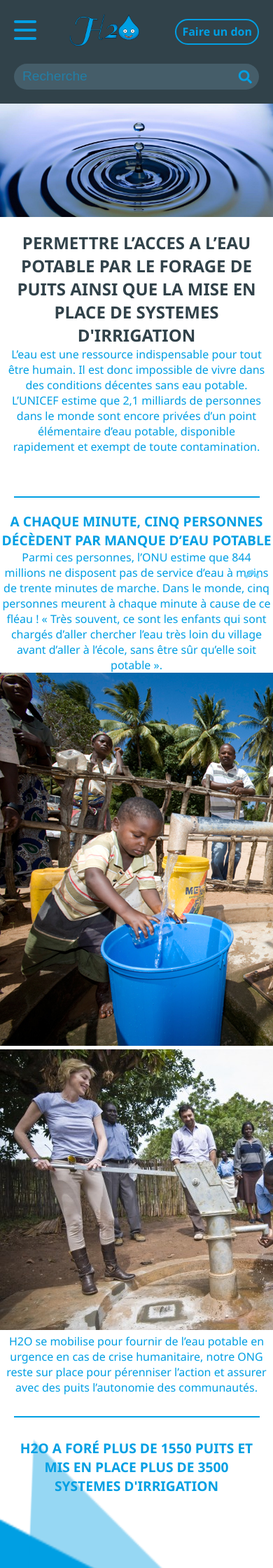
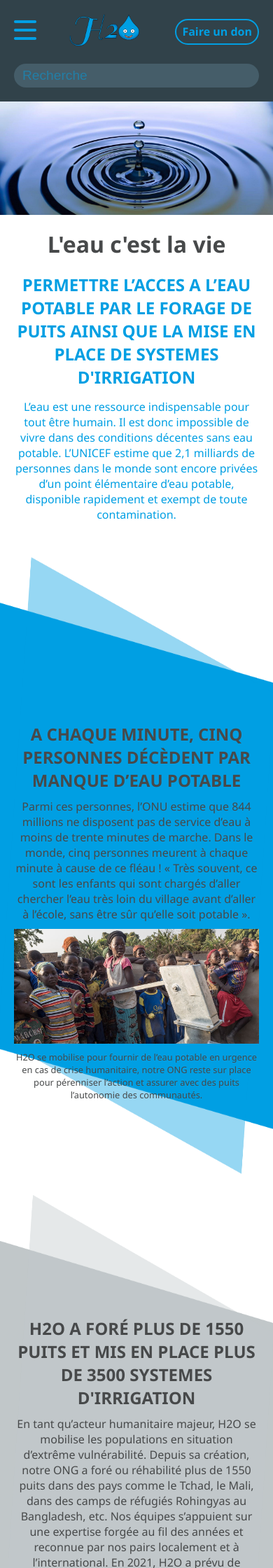
Before and after one commit to TahiKari/H2O, a PHP site: page /pages/l-ong.html in a window 390 px wide; the page is wider, and only the part inside the window is pictured. Shown: the top 2240 px of that part at 70% size. Run offline with PHP 8.4, Linux system fonts and the light colour scheme.

Commit message:
ft - H2O#16: add css page ong and responsive

```diff
--- a/index.html
+++ b/index.html
@@ -73,7 +73,7 @@
 
   <main>
     <h1>L'eau c'est la vie</h1>
-    <section class="top">
+    <section class="top-index">
       <h2>Nos actions</h2>
       <div class="top-container">
         <div class="card-1 card">
@@ -123,7 +123,7 @@
         </div>
       </div>
     </section>
-    <section class="center">
+    <section class="center-index">
       <h2>Confiance et organisation</h2>
       <div class="center-container">
         <div class="content-top">
@@ -162,7 +162,7 @@
         </div>
       </div>
     </section>
-    <div class="btm">
+    <div class="btm-index">
       <h2>Ils parlent de nous</h2>
       <span>Ils parlent de nous</span>
       <div class="pub">
--- a/pages/l-ong.html
+++ b/pages/l-ong.html
@@ -6,9 +6,8 @@
   <meta http-equiv="X-UA-Compatible" content="IE=edge">
   <meta name="viewport" content="width=device-width, initial-scale=1.0">
   <title>L'Ong</title>
-  <link rel="stylesheet" href="ressources/fontawesome-free-5.15.3-web/css/all.css">
+  <link rel="stylesheet" type="text" href="ressources/fontawesome-free-5.15.3-web/css/all.css">
   <link rel="stylesheet" type="text/css" href="../public/css/style.css">
-  <link rel="stylesheet" href="../public/css/l-ong.css">
 </head>
 
 <body>
@@ -75,10 +74,10 @@
     </div>
   </header>
 
-  <main>
-    <section class="top">
-      <h1>PERMETTRE L’ACCES A L’EAU POTABLE PAR LE FORAGE DE PUITS AINSI QUE LA MISE EN PLACE DE
-        SYSTEMES D'IRRIGATION</h2>
+  <main class="main-ong">
+    <h1>L'eau c'est la vie</h1>
+    <section class="top-ong">
+      <h2 class="top-h2">PERMETTRE L’ACCES A L’EAU POTABLE PAR LE FORAGE DE PUITS AINSI QUE LA MISE EN PLACE DE SYSTEMES D'IRRIGATION</h2>
       <p>
         L’eau est une ressource indispensable pour tout être humain. Il est donc impossible de
         vivre dans des conditions décentes sans eau potable. L’UNICEF estime que 2,1 milliards de
@@ -86,27 +85,24 @@
         disponible rapidement et exempt de toute contamination.
       </p>
     </section>
-    <section class="center">
-      <h3>A CHAQUE MINUTE, CINQ PERSONNES DÉCÈDENT PAR MANQUE D’EAU POTABLE</h3>
-      <p>
+    <section class="center-ong">
+      <h2>A CHAQUE MINUTE, CINQ PERSONNES DÉCÈDENT PAR MANQUE D’EAU POTABLE</h2>
+      <p class="center-ong_p1">
         Parmi ces personnes, l’ONU estime que 844 millions ne disposent pas de service d’eau à
         moins de trente minutes de marche. Dans le monde, cinq personnes meurent à chaque minute
         à cause de ce fléau ! « Très souvent, ce sont les enfants qui sont chargés d’aller chercher
         l’eau très loin du village avant d’aller à l’école, sans être sûr qu’elle soit potable ».
       </p>
-      <img src="../ressources/images/aide-humanitaire-puit-1.jpg" alt="Photo enant qui puise de
-          l'eau avec sa mère">
-      <img src="../ressources/images/aide-humanitaire-puit-3.jpg" alt="Photo femme qui puise de
-          l'eau avec un enfant">
-      <p>
+      <img src="../ressources/images/aide-humanitaire-puit-1.jpg" alt="Photo enfant qui puise de l'eau">
+      <p class="center-ong_p2">
         H2O se mobilise pour fournir de l’eau potable en urgence en cas de crise humanitaire, notre
         ONG reste sur place pour pérenniser l’action et assurer avec des puits l’autonomie des
         communautés.
       </p>
     </section>
-    <section class="btm">
-      <h3>H2O A FORÉ PLUS DE 1550 PUITS ET MIS EN PLACE PLUS DE 3500 SYSTEMES D'IRRIGATION</h3>
-      <p>
+    <section class="btm-ong">
+      <h2 class="btm-h2">H2O A FORÉ PLUS DE 1550 PUITS ET MIS EN PLACE PLUS DE 3500 SYSTEMES D'IRRIGATION</h2>
+      <p class="btm-p">
         En tant qu’acteur humanitaire majeur, H2O se mobilise les populations en situation
         d’extrême vulnérabilité. Depuis sa création, notre ONG a foré ou réhabilité plus de 1550
         puits dans des pays comme le Tchad, le Mali, dans des camps de réfugiés Rohingyas au
@@ -114,9 +110,7 @@
         reconnue par nos pairs localement et à l’international. En 2021, H2O a prévu de continuer
         à creuser des puits dans des régions écartées des réseaux d’approvisionnement.
       </p>
-      <img src="../ressources/images/aide-humanitaire-puit-2.png" alt="Image femme qui puise de
-        l'eau avec son enfant">
-      <img src="../ressources/images/aide-humanitaire-puit-4.jpg" alt="Photo groupe enfants
+      <img class="btm-img" src="../ressources/images/aide-humanitaire-puit-4.jpg" alt="Photo groupe enfants
         devant un puit">
     </section>
   </main>
--- a/public/css/style.css
+++ b/public/css/style.css
@@ -35,6 +35,10 @@ p,
 a,
 a:hover {
   color: #009fe3;
+}
+
+h1 {
+  color: #47494A;
 }
 
 ul {
@@ -598,31 +602,25 @@ h3 {
   font-size: 1.2em;
 }
 
-.card h3,
-.card-inner,
-.card-front,
-.card-back,
-.content-top,
-.content-btm,
-.art,
-.pub,
-.pub-logo {
-  width: 100%;
-}
-
-.top {
+.top-index {
   margin-bottom: 20px;
   padding: 0 10px;
 }
 
-.top h2 {
+.top-index h2 {
   margin: 30px auto 20px;
   color: #009fe3;
-  width: 45%;
 }
 
 .top-container {
   padding: 0 20px;
+}
+
+.card h3,
+.card-inner,
+.card-front,
+.card-back {
+  width: 100%;
 }
 
 .card {
@@ -690,16 +688,16 @@ h3 {
 }
 
 /* main centre */
-.center {
+.center-index {
   padding: 20px 0 30px;
   height: auto;
 }
 
-.center h2 {
+.center-index h2 {
   margin-bottom: 20px;
 }
 
-.center::before {
+.center-index::before {
   content: "";
   height: 2px;
   width: 90%;
@@ -708,7 +706,7 @@ h3 {
   margin: 20px auto;
 }
 
-.center::after {
+.center-index::after {
   content: "";
   width: 90%;
   height: 2px;
@@ -1052,8 +1061,113 @@ h3 {
   }
 }
 /* Contenu page l'ong */
-h1 {
-  color: #31424a;
+.main-ong h2,
+.main-ong p {
+  color: #47494A;
+}
+
+.top-ong {
+  margin: 20px 20px 50px;
+}
+
+.top-ong h2 {
+  margin-bottom: 15px;
+  color: .top-ong h2 color1;
+}
+
+.top-ong h2, .top-ong p {
+  color: #009fe3;
+}
+
+.center-ong {
+  height: auto;
+  background: no-repeat url("../../ressources/images/bg-rectangle-bleu_856x1157.png");
+  background-size: 100% 100%;
+  padding: 50px 20px 0;
+  margin-bottom: 30px;
+  display: grid;
+  grid-template-columns: 1fr;
+  grid-template-rows: 1fr 0.1fr 0.1fr auto 1fr;
+  grid-template-areas: "." "center-ong-h2" "center-ong_p1" "center-ong-img" "center-ong_p2";
+  gap: 10px;
+}
+
+.center-ong h2 {
+  grid-area: center-ong-h2;
+}
+
+.center-ong_p1 {
+  grid-area: center-ong_p1;
+}
+
+.center-ong_p2 {
+  grid-area: center-ong_p2;
+}
+
+.center-ong img {
+  grid-area: center-ong-img;
+}
+
+.center-ong_p2 {
+  font-size: 0.8em;
+}
+
+.center-ong img,
+.btm-ong img {
+  width: 100%;
+}
+
+.btm-ong {
+  height: auto;
+  background: no-repeat url("../../ressources/images/bg-rectangle-gris_860x1253.png");
+  background-size: 100% 100%;
+  padding: 50px 20px 0;
+  margin-bottom: 30px;
+  display: grid;
+  grid-template-columns: 1fr;
+  grid-template-rows: 0.4fr 0.1fr 0.1fr 1fr;
+  grid-template-areas: "." "btm-h2" "btm-p" "btm-img";
+  gap: 10px;
+}
+
+.btm-h2 {
+  grid-area: btm-h2;
+}
+
+.btm-p {
+  grid-area: btm-p;
+}
+
+.btm-img {
+  grid-area: btm-img;
+}
+
+@media all and (min-width: 425px) {
+  .center-ong {
+    padding: 100px 20px 0;
+  }
+}
+@media all and (min-width: 768px) {
+  .top-ong {
+    margin: 20px 20px 50px;
+  }
+
+  .center-ong {
+    padding: 150px 20px 0;
+  }
+}
+@media all and (min-width: 1024px) {
+  .main-ong {
+    font-size: 1.3em;
+  }
+
+  .top-ong {
+    margin: 20px 20px 50px;
+  }
+
+  .center-ong {
+    padding: 250px 20px 0;
+  }
 }
 
 /*# sourceMappingURL=style.css.map */
--- a/sass/base/_general.scss
+++ b/sass/base/_general.scss
@@ -34,6 +34,10 @@ a:hover {
   color: $color1;
 }
 
+h1 {
+  color: $color5;
+}
+
 ul {
   list-style: none;
   padding: 0;
--- a/sass/pages/_content.scss
+++ b/sass/pages/_content.scss
@@ -13,33 +13,27 @@ h3 {
   font-size: 1.2em;
 }
 
-.card h3,
-.card-inner,
-.card-front,
-.card-back,
-.content-top,
-.content-btm,
-.art,
-.pub,
-.pub-logo {
-  width: 100%;
-}
-
-.top {
+.top-index {
   margin-bottom: 20px;
   padding: 0 10px;
 }
 
-.top {
+.top-index {
   & h2 {
     margin: 30px auto 20px;
     color: $color1;
-    width: 45%;
   }
 }
 
 .top-container {
   padding: 0 20px;
+}
+
+.card h3,
+.card-inner,
+.card-front,
+.card-back {
+  width: 100%;
 }
 
 .card {
@@ -111,18 +105,18 @@ h3 {
 }
 
 /* main centre */
-.center {
+.center-index{
   padding: 20px 0 30px;
   height: auto;
 }
 
-.center {
+.center-index {
   & h2 {
     margin-bottom: 20px;
   }
 }
 
-.center::before {
+.center-index::before {
   content: "";
   height: 2px;
   width: 90%;
@@ -131,7 +125,7 @@ h3 {
   margin: 20px auto;
 }
 
-.center::after {
+.center-index::after {
   content: "";
   width: 90%;
   height: 2px;
@@ -173,10 +173,10 @@ h3 {
   }
 }
 
-.btm {
+.btm-index {
   height: auto;
   background: no-repeat
-    url("../../ressources/images/bg-rectangle-blue-320x750.png");
+    url("../../ressources/images/bg-rectangle-bleu_856x1157.png");
   background-size: 100% 100%;
   padding: 0 20px;
   margin-bottom: 30px;
@@ -191,12 +191,14 @@ h3 {
     ".";
 }
 
-.btm h2,
-.btm span {
-  font-size: 1.3em;
+.btm-index-index {
+  & h2,
+  span {
+    font-size: 1.3em;
+  }
 }
 
-.btm {
+.btm-index {
   & h2 {
     grid-area: btm-h2;
     color: $color5;
@@ -205,7 +207,7 @@ h3 {
   }
 }
 
-.btm {
+.btm-index {
   & span {
     grid-area: btm-span;
     position: relative;
@@ -267,7 +274,7 @@ h3 {
   justify-content: flex-start;
 }
 
-.btm {
+.btm-index {
   & img {
     width: 80%;
   }
@@ -278,14 +285,14 @@ h3 {
     font-size: 0.9em;
   }
 
-  .btm {
+  .btm-index {
     & h2,
     span {
       font-size: 1.4em;
     }
   }
 
-  .btm {
+  .btm-index {
     & img {
       width: 70%;
     }
--- a/sass/pages/_l-ong.scss
+++ b/sass/pages/_l-ong.scss
@@ -1,4 +1,136 @@
 /* Contenu page l'ong */
-h1 {
-  color: $color2;
+.main-ong {
+  & h2,
+  p {
+    color: $color5;
+  }
 }
+
+.top-ong {
+  margin: 20px 20px 50px;
+}
+
+.top-ong {
+  & h2 {
+    margin-bottom: 15px;
+    color: &color1;
+  }
+}
+
+
+  .top-ong {
+    & h2, p {
+      color: $color1;
+    }
+  }
+
+
+.center-ong {
+  height: auto;
+  background: no-repeat
+    url("../../ressources/images/bg-rectangle-bleu_856x1157.png");
+  background-size: 100% 100%;
+  padding: 50px 20px 0;
+  margin-bottom: 30px;
+  display: grid;
+  grid-template-columns: 1fr;
+  grid-template-rows: 1fr 0.1fr 0.1fr auto 1fr;
+  grid-template-areas:
+    "."
+    "center-ong-h2"
+    "center-ong_p1"
+    "center-ong-img"
+    "center-ong_p2";
+  gap: 10px;
+}
+
+.center-ong {
+  & h2 {
+    grid-area: center-ong-h2;
+  }
+}
+
+.center-ong_p1 {
+  grid-area: center-ong_p1;
+}
+
+.center-ong_p2 {
+  grid-area: center-ong_p2;
+}
+
+.center-ong {
+  & img {
+    grid-area: center-ong-img;
+  }
+}
+
+.center-ong_p2 {
+  font-size: 0.8em;
+}
+
+.center-ong,
+.btm-ong {
+  & img {
+    width: 100%;
+  }
+}
+
+.btm-ong {
+  height: auto;
+  background: no-repeat
+    url("../../ressources/images/bg-rectangle-gris_860x1253.png");
+  background-size: 100% 100%;
+  padding: 50px 20px 0;
+  margin-bottom: 30px;
+  display: grid;
+  grid-template-columns: 1fr;
+  grid-template-rows: 0.4fr 0.1fr 0.1fr 1fr;
+  grid-template-areas:
+    "."
+    "btm-h2"
+    "btm-p"
+    "btm-img";
+  gap: 10px;
+}
+
+.btm-h2 {
+  grid-area: btm-h2;
+}
+
+.btm-p {
+  grid-area: btm-p;
+}
+
+.btm-img {
+  grid-area: btm-img;
+}
+
+@media all and (min-width: 425px) {
+  .center-ong {
+    padding: 100px 20px 0;
+  }
+}
+
+@media all and (min-width: 768px) {
+  .top-ong {
+    margin: 20px 20px 50px;
+  }
+
+  .center-ong {
+    padding: 150px 20px 0;
+  }
+}
+
+@media all and (min-width: 1024px) {
+  .main-ong {
+    font-size: 1.3em;
+  }
+
+  .top-ong {
+    margin: 20px 20px 50px;
+  }
+
+  .center-ong {
+    padding: 250px 20px 0;
+  }
+}
```
Also changed, not shown: other parts of public/css/style.css (+35 -24 lines), other parts of sass/pages/_content.scss (+21 -10 lines), ressources/images/aide-humanitaire-puit-1.jpg, ressources/images/bg-rectangle-bleu_856x1157.png (added), ressources/images/bg-rectangle-gris_860x1253.png (added), ressources/images/bg-rectangle@2x.png (added), 1 other file.
